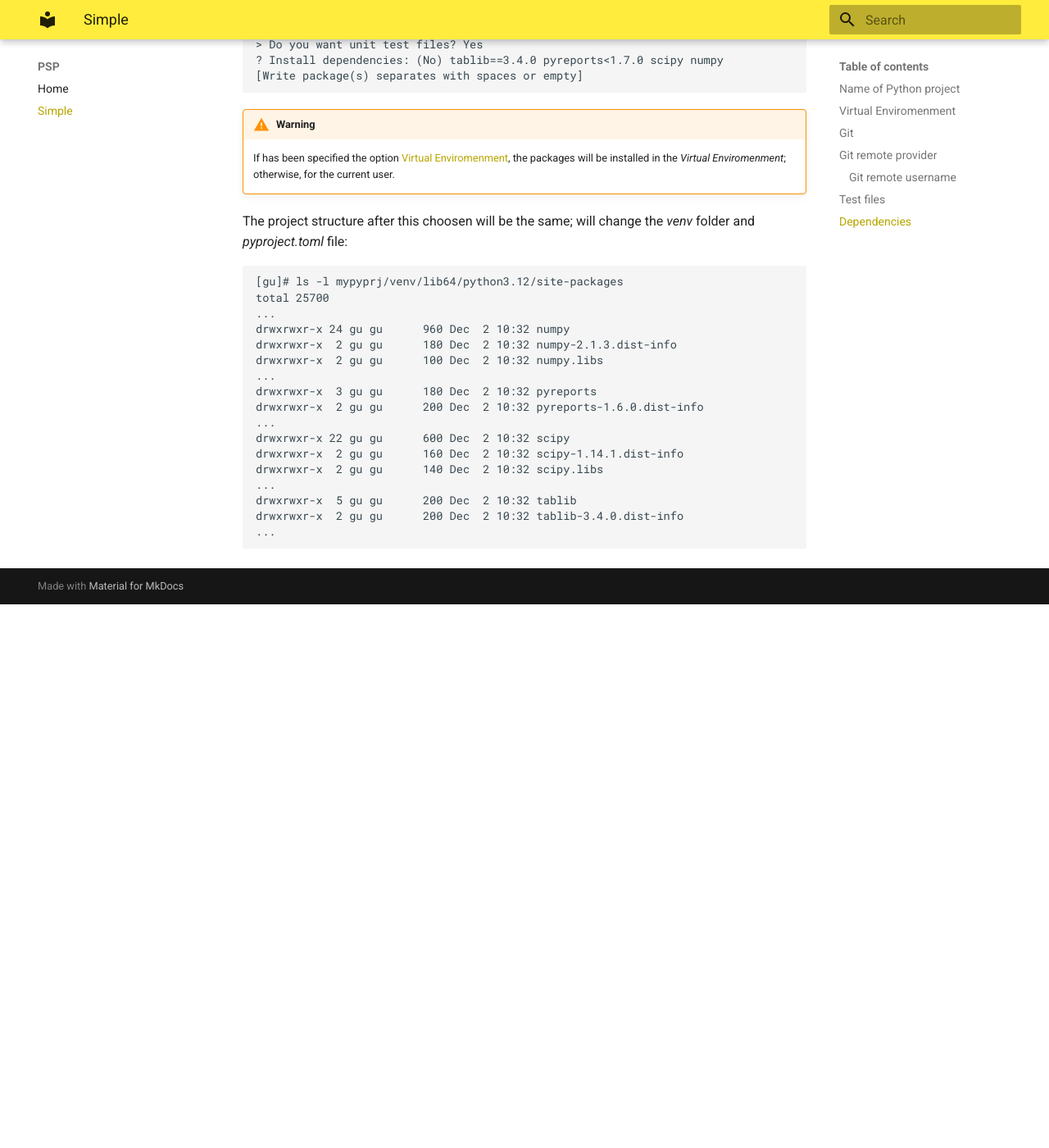
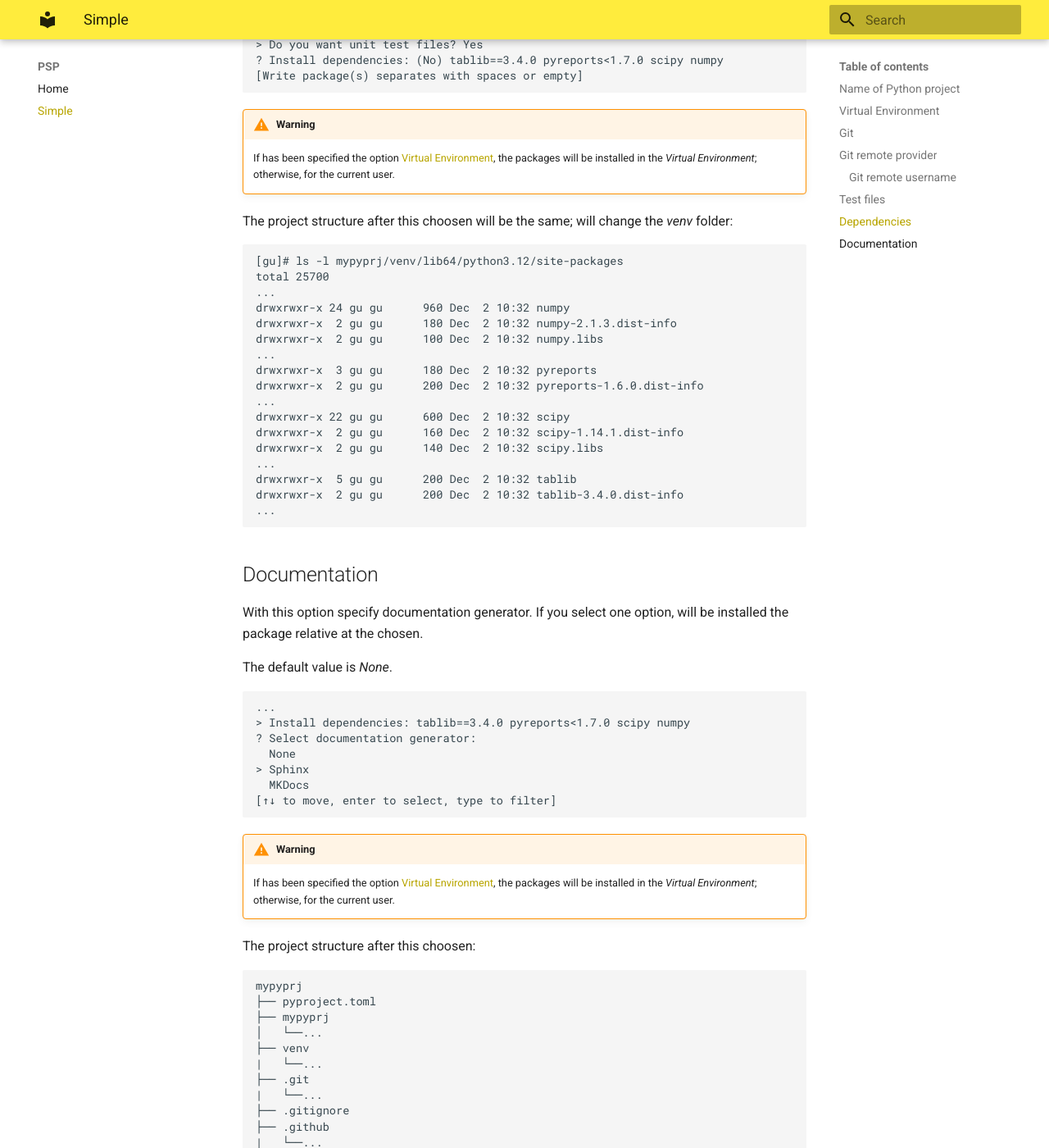
Before and after one commit to MatteoGuadrini/psp, an MkDocs documentation site: the page built from docs/simple.md, in a window 1280 px wide and 1400 px high, scrolled down 4961 px. Shown: the whole window at 82% size. Built offline with MkDocs 1.6.1 and Material for MkDocs 9.7.7, drawn with Linux system fonts in a browser that asks for light colours; before the commit the page ends 5698 px from its top, so only the background shows below that; some of the changed text lies outside the part shown.

Commit message:
docs: add to simple page 'documentation'

````diff
--- a/docs/simple.md
+++ b/docs/simple.md
@@ -39,7 +39,7 @@ Welcome to PSP (Python Scaffolding Projects): 0.1.0
 [Type name or path]
 ```
 
-## Virtual Enviromenment
+## Virtual Environment
 
 This option create a new Python virtual environment.
 
@@ -238,9 +238,9 @@ The default value is _No_.
 ```
 
 !!! warning
-    If has been specified the option [Virtual Enviromenment](#virtual-enviromenment), the packages will be installed in the _Virtual Enviromenment_; otherwise, for the current user.
+    If has been specified the option [Virtual Environment](#virtual-environment), the packages will be installed in the _Virtual Environment_; otherwise, for the current user.
 
-The project structure after this choosen will be the same; will change the _venv_ folder and _pyproject.toml_ file:
+The project structure after this choosen will be the same; will change the _venv_ folder:
 
 ```console
 [gu]# ls -l mypyprj/venv/lib64/python3.12/site-packages
@@ -261,3 +261,50 @@ drwxrwxr-x  5 gu gu      200 Dec  2 10:32 tablib
 drwxrwxr-x  2 gu gu      200 Dec  2 10:32 tablib-3.4.0.dist-info
 ...
 ```
+
+## Documentation
+
+With this option specify documentation generator.
+If you select one option, will be installed the package relative at the chosen.
+
+The default value is _None_.
+
+```console
+...
+> Install dependencies: tablib==3.4.0 pyreports<1.7.0 scipy numpy
+? Select documentation generator:
+  None
+> Sphinx
+  MKDocs
+[↑↓ to move, enter to select, type to filter]
+```
+
+!!! warning
+    If has been specified the option [Virtual Environment](#virtual-environment), the packages will be installed in the _Virtual Environment_; otherwise, for the current user.
+
+The project structure after this choosen:
+
+```
+mypyprj
+├── pyproject.toml
+├── mypyprj
+│   └──...
+├── venv
+|   └──...
+├── .git
+|   └──...
+├── .gitignore
+├── .github
+|   └──...
+├── tests
+|   └──...
+└── docs                  ┐
+    ├── Makefile          |
+    ├── build             |
+    ├── make.bat          | Documentation metadata,
+    └── source            | files and folders,
+        ├── _static       | and build instructions
+        ├── _templates    |
+        ├── conf.py       |
+        └── index.rst     ┘
+```
````
